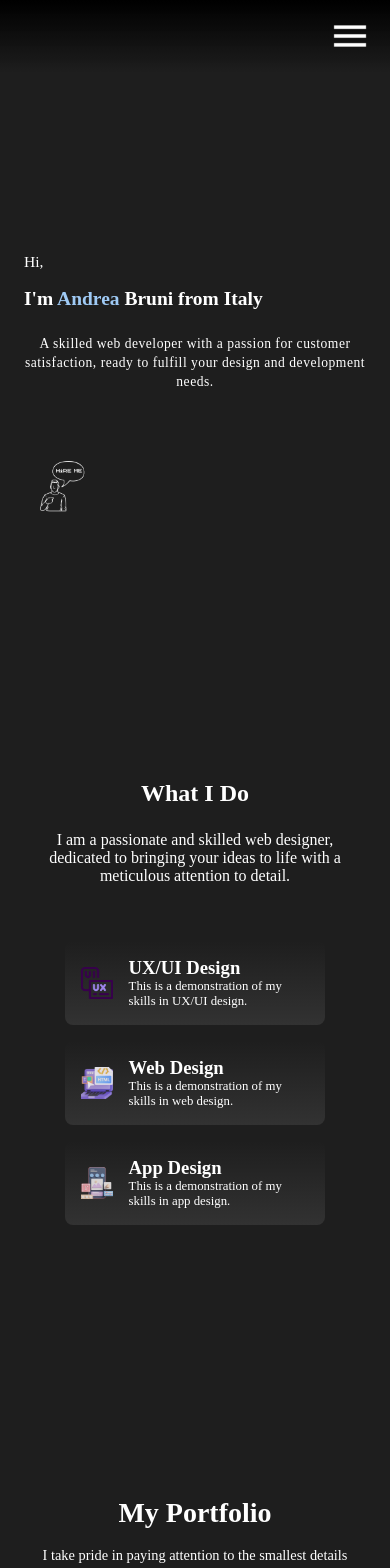
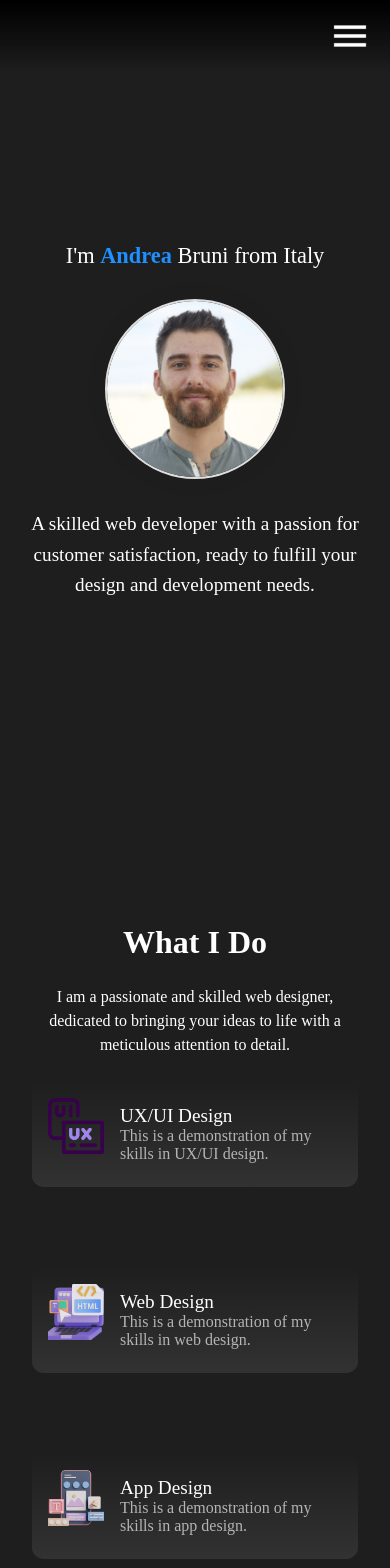
Before and after one commit to ndrbn0/personal-portfolio-react, a React (Create React App) app in the folder portfolio/: page / in a window 390 px wide. Shown: the top 1568 px of the page. Built offline with nearby package versions, Linux system fonts and the light colour scheme.

Commit message:
added picture

```diff
--- a/portfolio/src/components/About/Intro.js
+++ b/portfolio/src/components/About/Intro.js
@@ -1,31 +1,28 @@
 import React from "react";
-import { Link } from "react-scroll";
 import "./intro.css";
-
-import hireMe from "../../assets/HireMe.png";
+import profilePic from "../../assets/profilePic.png";
 
 const Intro = () => {
   return (
     <section id="intro" aria-labelledby="introTitle">
       <div className="introContent">
-        <h1 className="hi" id="introTitle">
-          Hi,
-        </h1>
-        <div className="introText">
-          I'm <span className="introName">Andrea</span> Bruni from Italy
+        <div className="textContainer">
+          <div className="introText">
+            I'm <span className="introName">Andrea</span> Bruni from Italy
+          </div>
         </div>
-        <p className="introPara">
-          A skilled web developer with a passion for customer satisfaction,
-          ready to fulfill your design and development needs.
-        </p>
-        <Link to="contact" spy smooth offset={-70} duration={500}>
-          <div className="hireMeContainer">
-            <button className="btn" aria-label="Hire Me Button">
-              <img src={hireMe} alt="Hire Me" className="btnImg" />
-            </button>
-          </div>
-        </Link>
+        <div className="imageContainer">
+          <img
+            src={profilePic}
+            alt="Profile of Andrea Bruni"
+            className="profilePic"
+          />
+        </div>
       </div>
+      <p className="introPara">
+        A skilled web developer with a passion for customer satisfaction, ready
+        to fulfill your design and development needs.
+      </p>
     </section>
   );
 };
--- a/portfolio/src/components/About/intro.css
+++ b/portfolio/src/components/About/intro.css
@@ -1,172 +1,89 @@
 #intro {
-  height: calc(100vh - 4rem); /* Adjusted to account for the navbar height */
-  width: 100%;
-  margin: 0 auto;
-  padding: 2rem 0;
-  position: relative;
   display: flex;
+  flex-direction: column;
   align-items: center;
   justify-content: center;
-  background: rgb(30, 30, 30); /* Light background for better contrast */
-  box-sizing: border-box; /* Ensure padding is included in the height */
-}
-
-.bg {
-  position: absolute;
-  top: -4rem;
-  right: 0;
-  z-index: -1;
-  width: 100%;
-  height: 100vh;
-  object-fit: cover;
+  padding: 60px 20px;
+  background-color: rgb(30, 30, 30);
+  min-height: 100vh;
 }
 
 .introContent {
-  max-width: 900px;
+  display: flex;
+  flex-direction: row;
+  align-items: center;
+  justify-content: space-between;
   width: 100%;
-  padding: 2rem;
-  font-size: 2.5rem;
-  font-weight: 700;
-  display: flex;
-  flex-direction: column;
-  align-items: flex-start;
-  justify-content: center;
-  text-align: left;
+  max-width: 1200px;
+  gap: 40px;
 }
 
-.hi {
-  font-size: 1.5rem;
-  font-weight: 300;
-  margin-bottom: 1rem;
+.textContainer {
+  flex: 1;
+  padding-right: 30px;
 }
 
 .introText {
-  font-size: 2.5rem;
-  line-height: 1.2;
+  font-size: 1.8rem;
+  color: #fff;
 }
 
 .introName {
-  color: rgb(159, 202, 245);
+  font-weight: 700;
+  color: #1e90ff;
+}
+
+.imageContainer {
+  flex: 1;
+  display: flex;
+  justify-content: center;
+  align-items: center;
+}
+
+.profilePic {
+  width: 220px;
+  height: 220px;
+  border-radius: 50%;
+  object-fit: cover;
+  border: 2px solid #ddd;
+  box-shadow: 0 0 20px rgba(30, 30, 30, 0.1);
 }
 
 .introPara {
-  font-size: 1rem;
-  font-weight: 300;
-  letter-spacing: 0.5px;
-  line-height: 1.5;
-  margin: 1.5rem 0;
+  text-align: center;
+  font-size: 1.4rem;
+  color: #fff;
+  margin-top: 40px;
+  max-width: 800px;
+  line-height: 1.6;
 }
 
-.hireMeContainer {
-  margin-top: 2rem;
-}
+@media (max-width: 768px) {
+  .introContent {
+    flex-direction: column;
+    text-align: center;
+    gap: 30px;
+  }
 
-.btn {
-  border: none;
-  padding: 0;
-  cursor: pointer;
-  display: flex;
-}
+  .textContainer {
+    padding-right: 0;
+  }
 
-.btnImg {
-  width: 120px;
-  height: 120px;
-  transition: transform 0.3s;
-}
-
-.btn:hover .btnImg {
-  transform: scale(1.1);
-}
-
-/* Responsive styling */
-@media screen and (max-width: 840px) {
-  .introContent {
-    font-size: 6vw;
-    text-align: center;
+  .profilePic {
+    width: 180px;
+    height: 180px;
   }
 
   .hi {
-    font-size: 3vw;
+    font-size: 3rem;
   }
 
   .introText {
-    font-size: 6vw;
+    font-size: 1.4rem;
   }
 
   .introPara {
-    font-size: 1rem;
-  }
-
-  .btnImg {
-    width: 100px;
-    height: 100px;
+    font-size: 1.2rem;
+    margin-top: 30px;
   }
 }
-
-@media screen and (max-width: 768px) {
-  .introContent {
-    font-size: 5.5vw;
-  }
-
-  .hi {
-    font-size: 3.5vw;
-  }
-
-  .introPara {
-    font-size: 0.9rem;
-    line-height: 1.4;
-  }
-
-  .btnImg {
-    width: 90px;
-    height: 90px;
-  }
-}
-
-@media screen and (max-width: 480px) {
-  .introContent {
-    font-size: 5vw;
-    padding: 1.5rem;
-  }
-
-  .hi {
-    font-size: 4vw;
-  }
-
-  .introText {
-    font-size: 5vw;
-  }
-
-  .introPara {
-    font-size: 0.85rem;
-  }
-
-  .btnImg {
-    width: 80px;
-    height: 80px;
-  }
-}
-
-@media screen and (max-width: 344px) {
-  .introContent {
-    font-size: 4.5vw;
-    padding: 1rem;
-  }
-
-  .hi {
-    font-size: 3.8vw;
-  }
-
-  .introText {
-    font-size: 4.5vw;
-  }
-
-  .introPara {
-    font-size: 0.8rem;
-  }
-
-  .btnImg {
-    width: 70px;
-    height: 70px;
-  }
-}
--- a/portfolio/src/components/Navigation/Navbar.js
+++ b/portfolio/src/components/Navigation/Navbar.js
@@ -9,7 +9,6 @@ const Navbar = () => {
   const [showMenu, setShowMenu] = useState(false);
   const menuRef = useRef(null);
 
-  // Close menu when clicking outside
   useEffect(() => {
     const handleClickOutside = (event) => {
       if (
@@ -21,10 +20,8 @@ const Navbar = () => {
       }
     };
 
-    // Attach event listener
     document.addEventListener("mousedown", handleClickOutside);
 
-    // Cleanup event listener on component unmount
     return () => {
       document.removeEventListener("mousedown", handleClickOutside);
     };
@@ -35,7 +32,6 @@ const Navbar = () => {
       <img src={logo} alt="Logo" className="logo" />
       <div className="desktopMenu">
         <Link
-          activeClass="active"
           to="intro"
           spy={true}
           offset={-170}
@@ -88,7 +84,6 @@ const Navbar = () => {
         <img src={contactImg} alt="Button Icon" className="desktopMenuImg" />
       </button>
 
-      {/* Mobile Menu Icon */}
       <img
         src={menu}
         alt="Menu Icon"
@@ -96,7 +91,6 @@ const Navbar = () => {
         onClick={() => setShowMenu(!showMenu)}
       />
 
-      {/* Mobile Navigation Menu */}
       <div
         className="navMenu"
         ref={menuRef}
--- a/portfolio/src/components/Navigation/navbar.css
+++ b/portfolio/src/components/Navigation/navbar.css
@@ -1,7 +1,6 @@
-/* Navbar styles */
 .navbar {
   background: linear-gradient(to bottom, rgb(0, 0, 0), rgba(30, 30, 30, 0.85));
-  height: 4.5rem; /* Fixed height of navbar */
+  height: 4.5rem;
   width: 100vw;
   padding: 0 3rem;
   display: flex;
@@ -11,7 +10,7 @@
   top: 0;
   left: 0;
   right: 0;
-  z-index: 10000;
+  z-index: 1000;
 }
 
 .logo {
--- a/portfolio/src/components/Skills/skills.css
+++ b/portfolio/src/components/Skills/skills.css
@@ -6,9 +6,10 @@
   width: 100%;
   max-width: 65rem;
   margin: 0 auto;
-  padding: 4rem 2rem; /* Increased padding for visibility */
-  background: rgb(30, 30, 30); /* Light background to differentiate sections */
+  padding: 4rem 2rem;
+  background: rgb(30, 30, 30);
   box-sizing: border-box;
+  margin-top: 5rem;
 }
 
 .skillTitle {
@@ -18,56 +19,77 @@
 }
 
 .skillDesc {
-  font-weight: 400;
   font-size: 1rem;
-  max-width: 50rem;
-  padding: 0.5rem;
-  margin-top: 1rem;
+  max-width: 800px;
+  line-height: 1.5;
+  margin: 1.5rem 0;
+  font-weight: 300;
 }
 
 .skillBars {
+  display: flex;
+  flex-direction: row;
+  justify-content: space-between;
   width: 100%;
-  max-width: 80%;
-  text-align: left;
-  margin-top: 2rem;
-  margin-bottom: 7rem;
+  flex-wrap: wrap;
+  gap: 2rem;
 }
 
 .skillBar {
   display: flex;
+  flex-direction: row;
+  justify-content: flex-start;
   align-items: center;
-  margin: 1rem 0;
+  flex-basis: 70%;
+  margin-bottom: 3rem;
+  background: linear-gradient(to bottom, rgb(30, 30, 30), rgb(50, 50, 50));
+  border-radius: 3vw;
   padding: 1rem;
-  border-radius: 0.5rem;
-  background: linear-gradient(to bottom, rgb(30, 30, 30), rgb(50, 50, 50));
 }
 
 .skillBarImg {
-  width: 2.5rem;
-  height: 2.5rem;
+  width: 3rem;
+  height: 3rem;
   margin-right: 1rem;
 }
 
-.skillBarText > p {
-  font-size: 1rem;
-  font-weight: 300;
+.skillBarText {
+  display: flex;
+  flex-direction: column;
+  justify-content: center;
+  text-align: left;
+  padding: 0.5rem;
 }
 
-@media screen and (max-width: 720px) {
-  .skillTitle {
-    font-size: 1.5rem;
+.skillBarText h3 {
+  font-size: 1.2rem;
+  font-weight: 500;
+}
+
+.skillBarText p {
+  font-size: 1rem;
+  color: rgb(180, 180, 180);
+}
+
+@media screen and (max-width: 768px) {
+  .skillBars {
+    flex-direction: column;
+    align-items: center;
   }
-  .skillBarText > p {
-    font-size: 0.9rem;
+
+  .skillBar {
+    flex-basis: 100%;
+    align-items: center;
+    text-align: center;
+  }
+
+  .skillBarImg {
+    width: 3.5rem;
+    height: 3.5rem;
+    margin-bottom: 1rem;
+  }
+
+  .skillBarText {
+    padding: 0.5rem 0;
   }
 }
-
-@media screen and (max-width: 480px) {
-  .skillBarImg {
-    width: 2rem;
-    height: 2rem;
-  }
-  .skillBarText > p {
-    font-size: 0.8rem;
-  }
-}
```
Also changed, not shown: portfolio/src/assets/profilePic.png (added).
